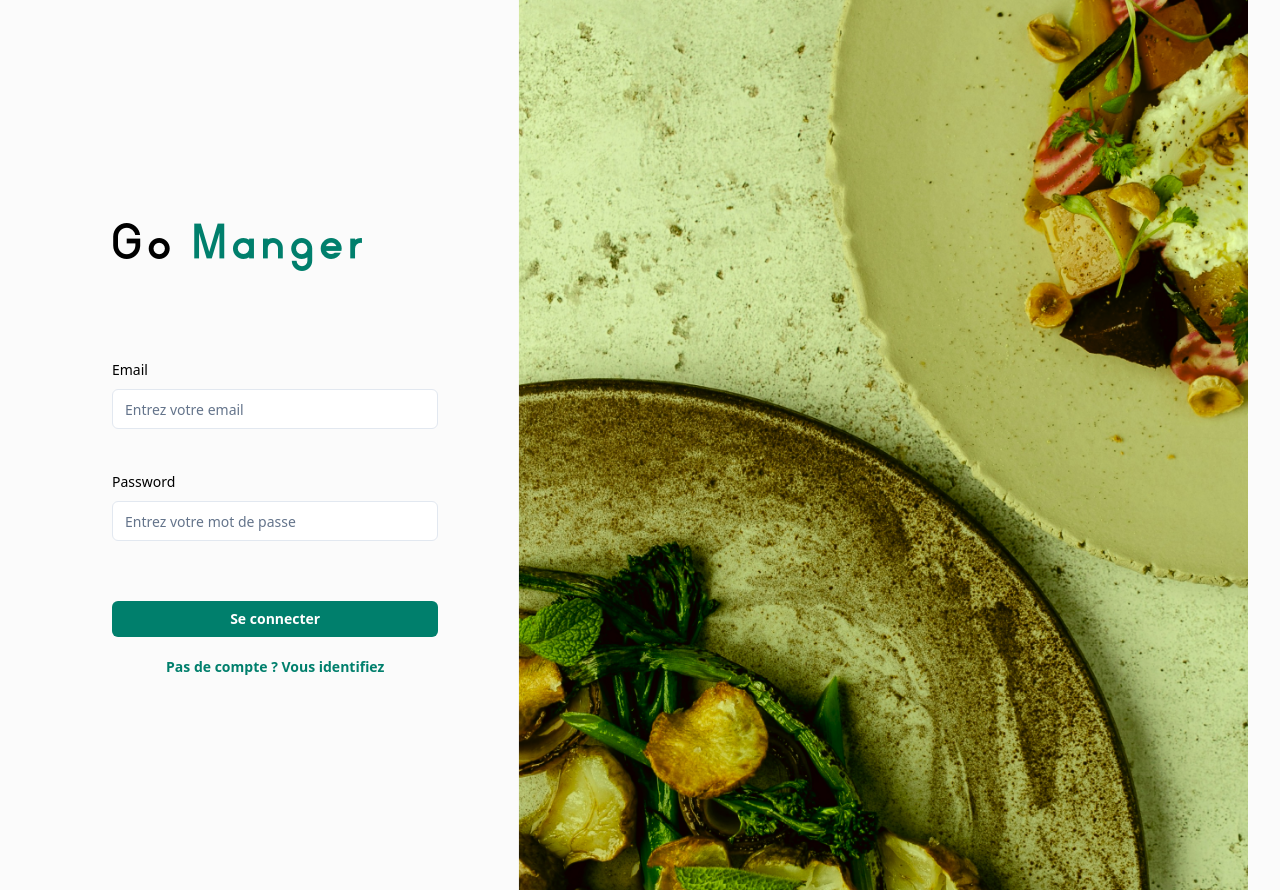
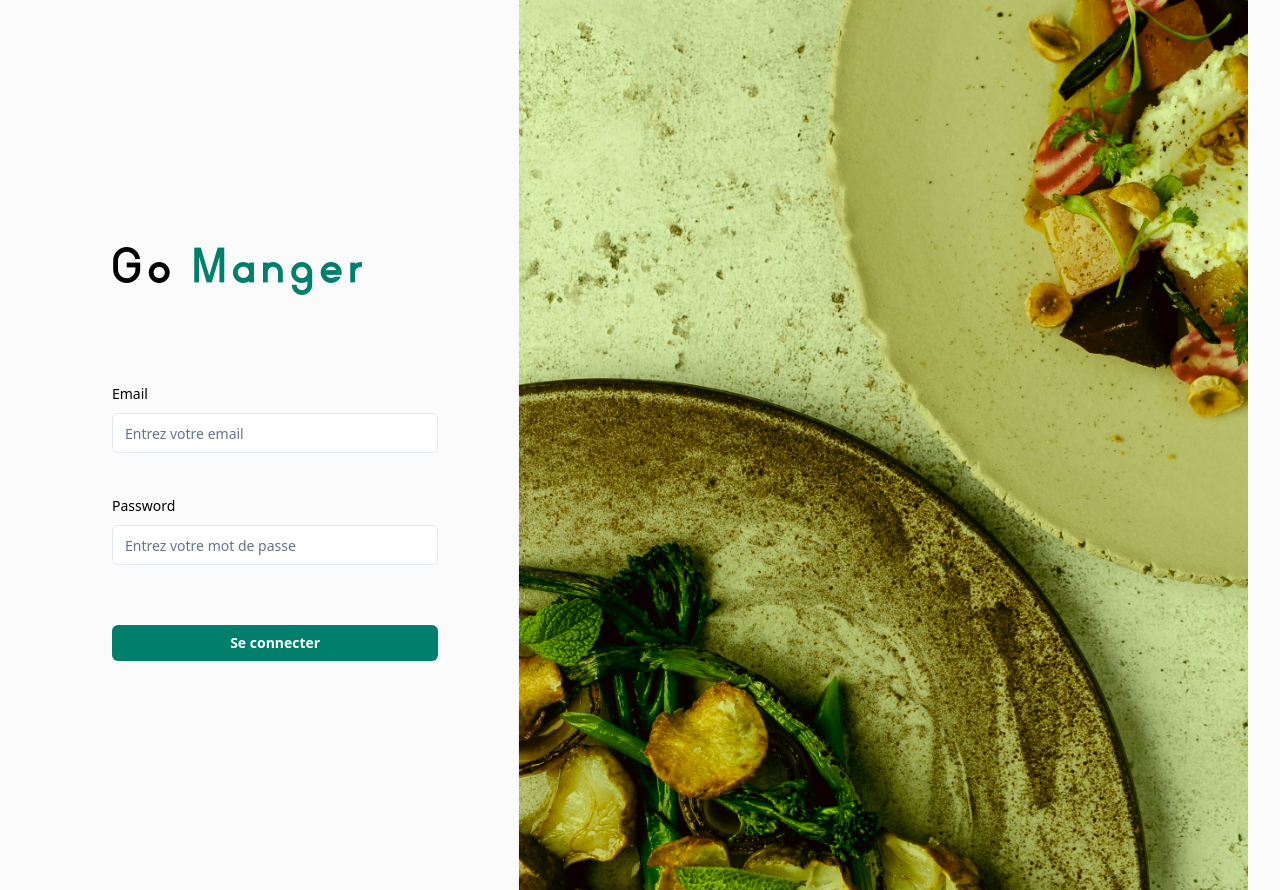
Before and after one commit to clementpnn/Go-Manger, a React (Vite) app in the folder web/: page /loginRestaurateur in a window 1280 px wide. Built offline with nearby package versions, Linux system fonts and the light colour scheme.

Commit message:
delete the link in the login page for restaurateur

```diff
--- a/web/src/components/form/login.tsx
+++ b/web/src/components/form/login.tsx
@@ -82,7 +82,7 @@ export default function LoginForm({ type }: { type: "client" | "restaurant" | "a
             <Button type="submit">
               {status === "pending" ? <Spinner /> : "Se connecter"}
             </Button>
-            {(type === "restaurant" || type === "client") &&
+            {type === "client" &&
               <Button variant={"link"} className="text-primary">
                 Pas de compte ? Vous identifiez
               </Button>
```
